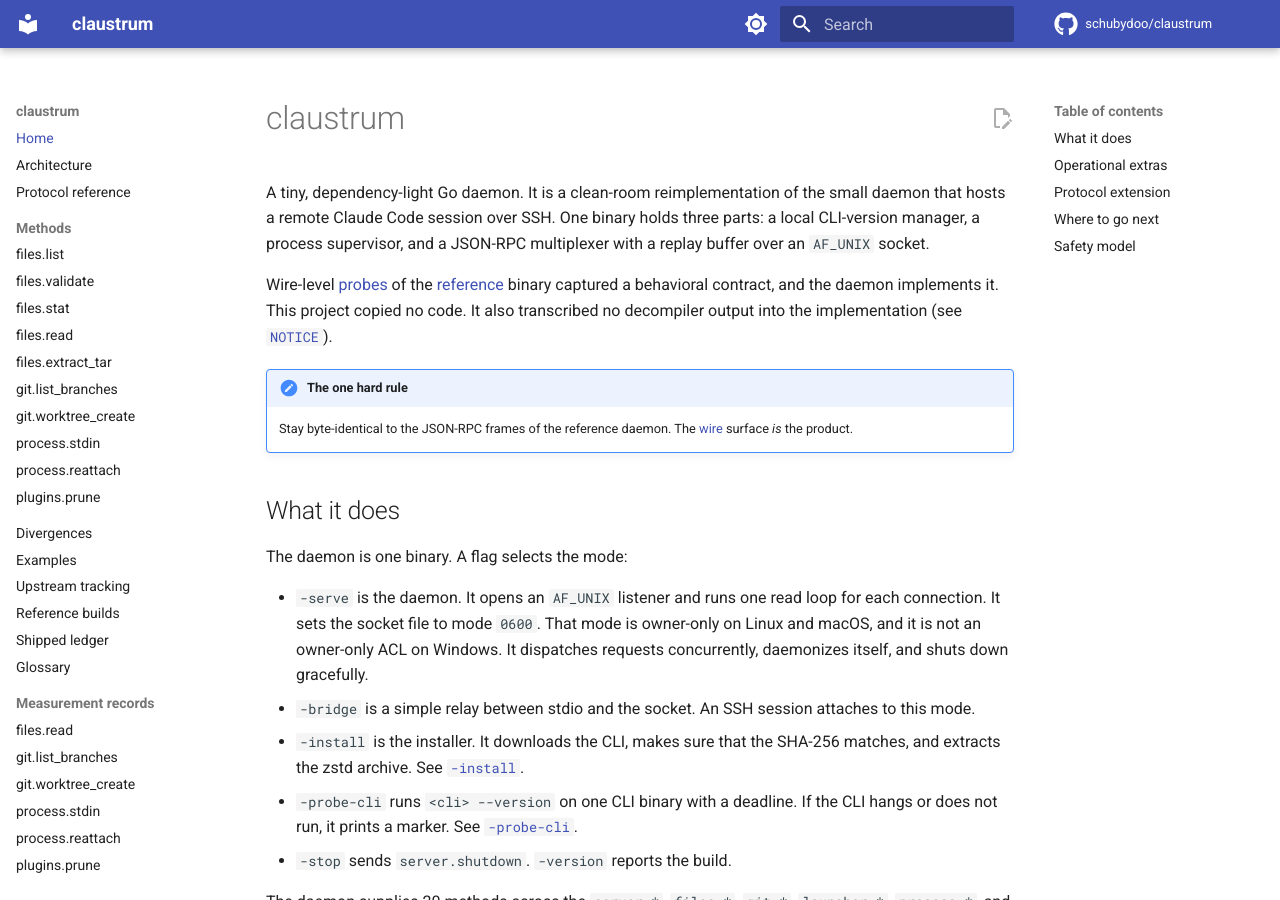
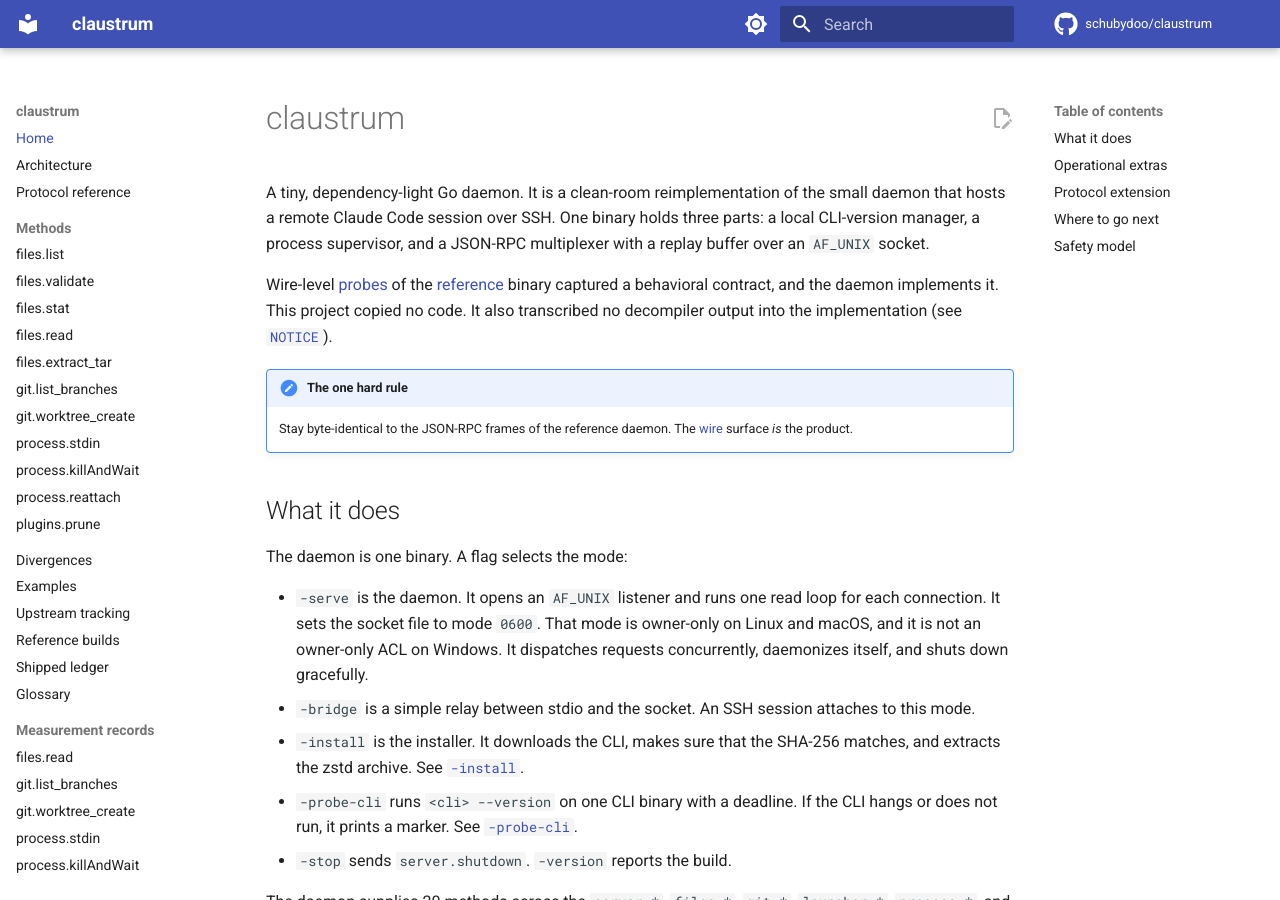
Before and after one commit to schubydoo/claustrum, an MkDocs documentation site: the page built from docs/index.md, in a window 1280 px wide and 900 px high. Built offline with MkDocs 1.6.1 and Material for MkDocs 9.7.7, drawn with Linux system fonts in a browser that asks for light colours; comment, search, counter and statistics services are not loaded.

Commit message:
docs: list the process.killAndWait pages in the site navigation
Co-Authored-By: Claude Opus 5.5 <noreply@anthropic.com>

```diff
--- a/mkdocs.yml
+++ b/mkdocs.yml
@@ -94,6 +94,7 @@ nav:
       - git.list_branches: protocol/git-list-branches.md
       - git.worktree_create: protocol/git-worktree-create.md
       - process.stdin: protocol/process-stdin.md
+      - process.killAndWait: protocol/process-killandwait.md
       - process.reattach: protocol/process-reattach.md
       - plugins.prune: protocol/plugins-prune.md
   - Divergences: DIVERGENCES.md
@@ -107,6 +108,7 @@ nav:
       - git.list_branches: record/git-list-branches.md
       - git.worktree_create: record/git-worktree-create.md
       - process.stdin: record/process-stdin.md
+      - process.killAndWait: record/process-killandwait.md
       - process.reattach: record/process-reattach.md
       - plugins.prune: record/plugins-prune.md
   - Project:
```
